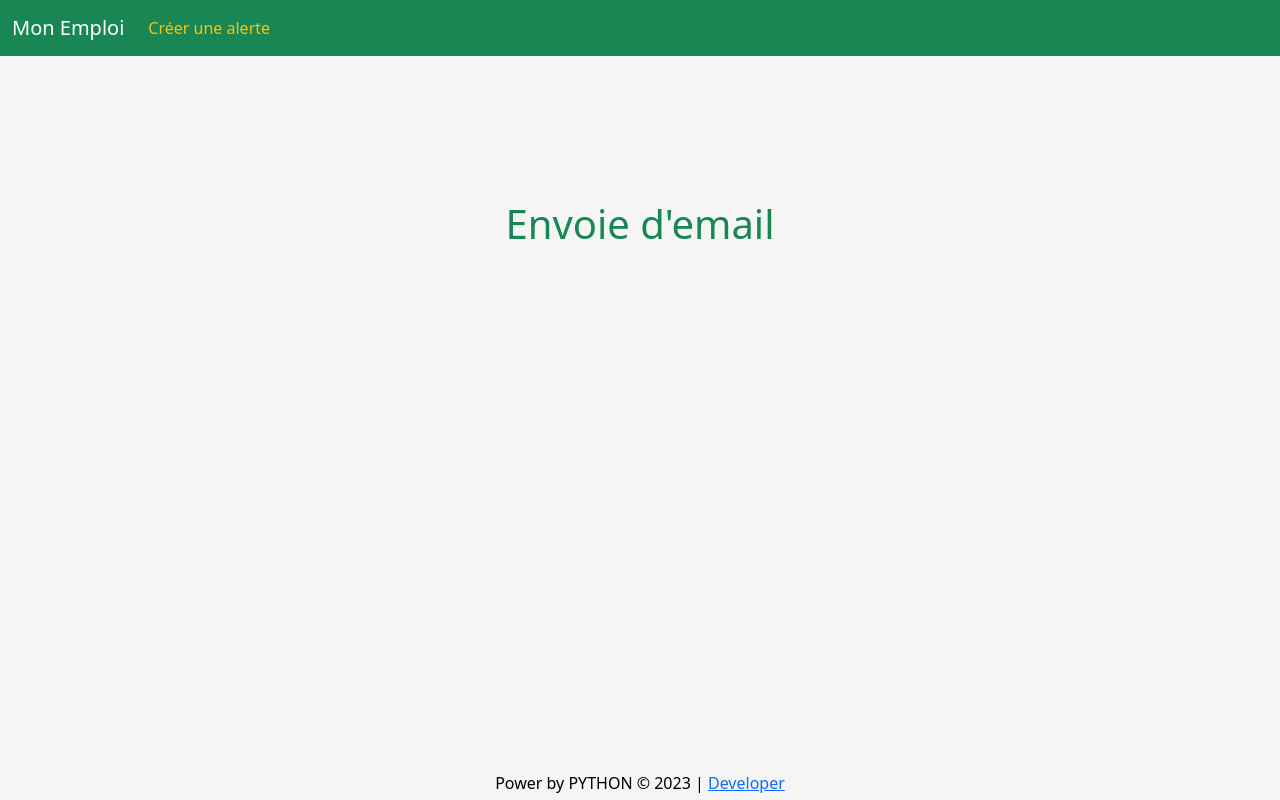
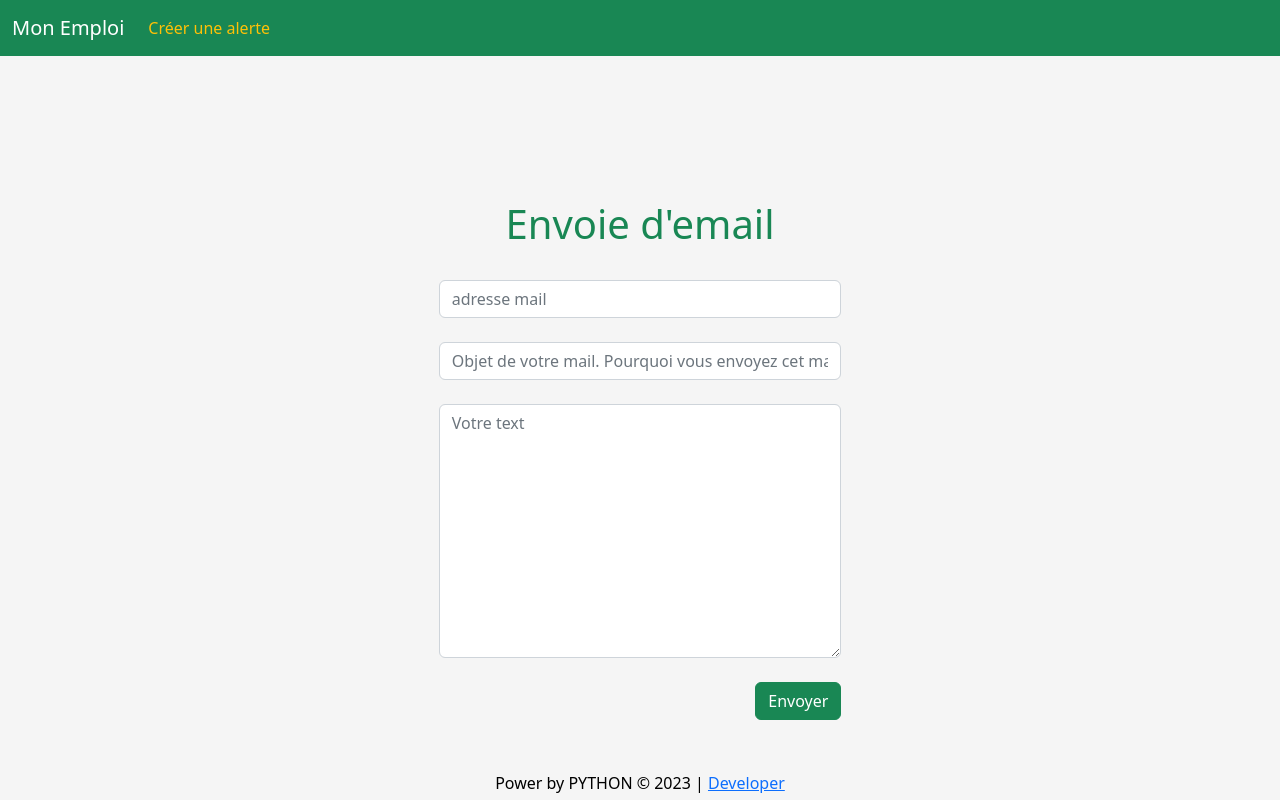
Before and after one commit to makan-dianka/job, a Django app: page /emailing/mail in a window 1280 px wide. Run offline with Django 4.2, Linux system fonts and the light colour scheme; parts of the project's set-up code (start-up, migrations or seed data) failed here and were passed over.

Commit message:
email conf

```diff
--- a/emailing/templates/emailing/index.html
+++ b/emailing/templates/emailing/index.html
@@ -4,6 +4,24 @@
     <div class="row justify-content-center">
         <div class="col-md-4 mt">
             <h1 class="text-success text-center">Envoie d'email</h1> <br />
+            {% if success %}
+                <p class="text-success">{{ success}}</p>
+            {% elif error %}
+                <p class="text-danger">{{ error }}</p>
+            {%  endif %}
+            <form method="POST" action=""> {% csrf_token %}
+                <input name="mail" id="research" class="form-control" required placeholder="adresse mail"> <br />
+                <input name="obj" id="research" class="form-control" required placeholder="Objet de votre mail. Pourquoi vous envoyez cet mail ?"> <br />
+                <textarea rows="10" cols="50" type="text" name="text" id="research" class="form-control" required placeholder="Votre text"></textarea> <br />
+                <button class="btn btn-success research-btn home-btn" type="submit">Envoyer</button>
+                <br /> <br />
+
+                <div class="d-flex justify-content-center">
+                    <div class="spinner-border sp" style="width: 5rem; height: 5rem;" role="status">
+                      <span class="visually-hidden">Loading...</span>
+                    </div>
+                  </div>
+            </form>
         </div>
     </div>
 {% endblock %}
--- a/emailing/views.py
+++ b/emailing/views.py
@@ -1,5 +1,27 @@
 from django.shortcuts import render
+from django.template.loader import render_to_string
+from django.core.mail import EmailMessage
+from django.conf import settings
 
 # Create your views here.
 def index(request):
-    return render(request, "emailing/index.html")
+    context = {}
+    if request.method=="POST":
+        mail = request.POST.get("mail")
+        obj = request.POST.get("obj")
+        text = request.POST.get("text")
+        info = {
+            "text" : text,
+            "username" : "Toto"
+        }
+        template_email = render_to_string('emailing/email.html', info)
+        email = EmailMessage(obj, template_email, settings.EMAIL_HOST_USER, [mail])
+        email.content_subtype = "html"
+        # email.attach_file(f"{settings.MEDIA_ROOT}/cv_makan.pdf")
+        email.fail_silently = False
+        try:
+            email.send()
+            context["success"] = "Message envoyé."
+        except:
+            context["error"] = "Message non envoyé. Réessayer"
+    return render(request, "emailing/index.html", context)
```
Also changed, not shown: emailing/templates/emailing/email.html (added, +7 -0 lines), 1 other file.
